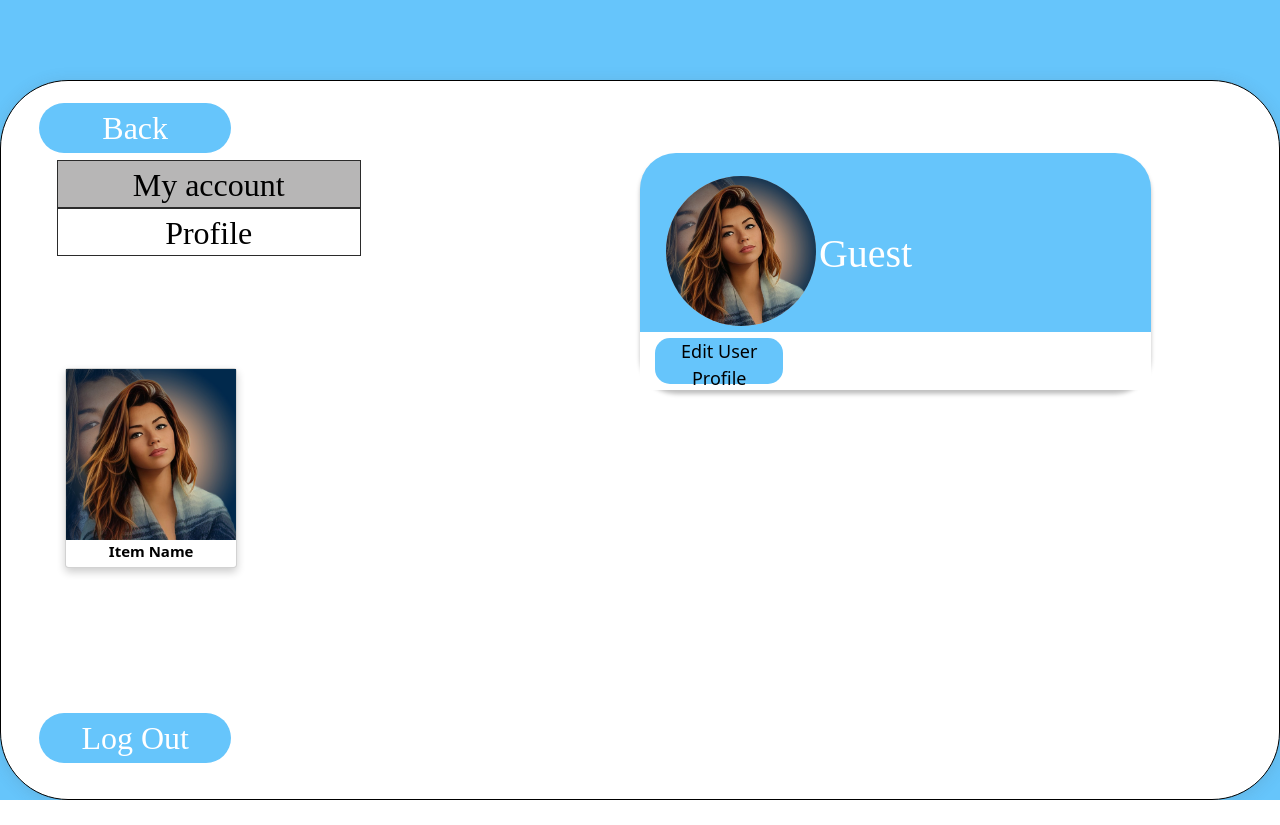
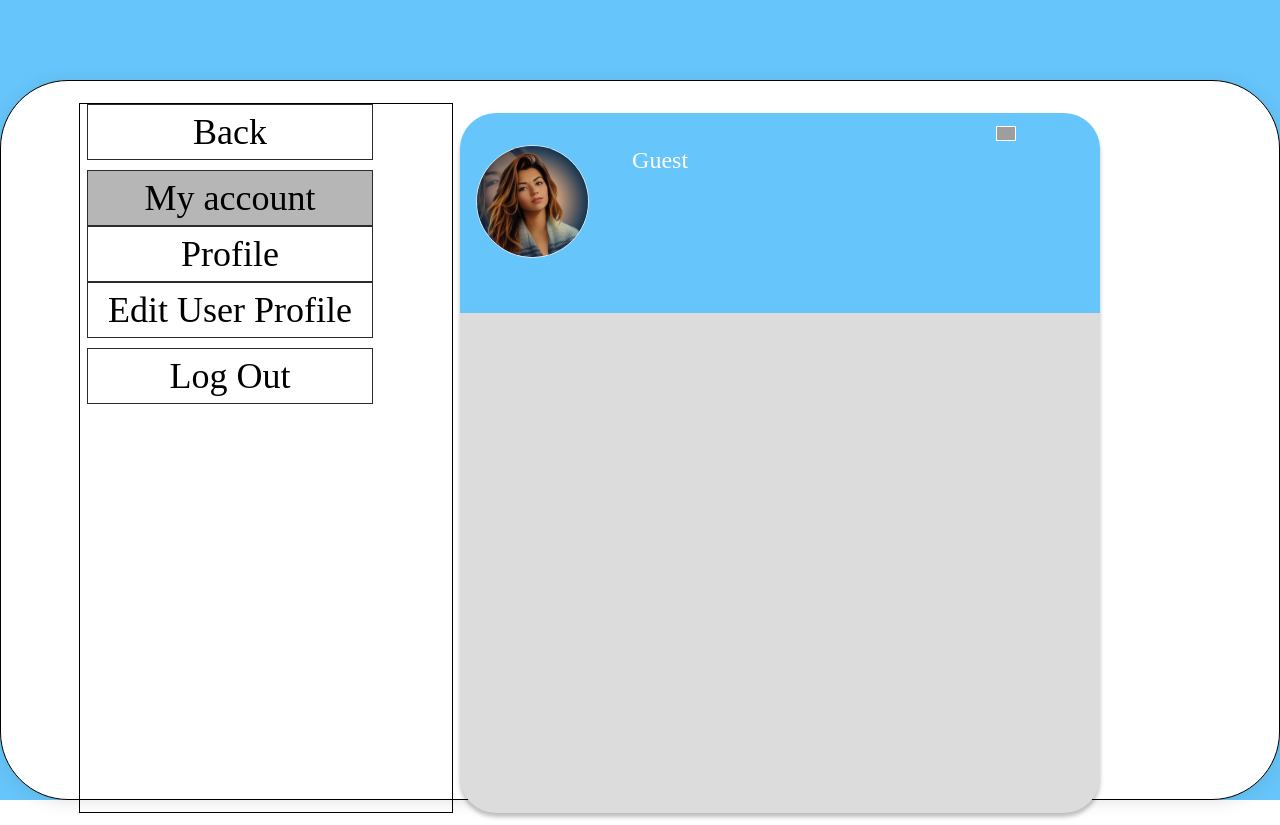
Before and after one commit to cse442-at-ub/project_s23-gamblers, a React (Create React App) app: page /Setting in a window 1280 px wide. Before the commit the page ends 800 px from the top, so only its background shows below. Built offline with nearby package versions, Linux system fonts and the light colour scheme; no server answers; grey boxes are pictures that could not be loaded.

Commit message:
setting page resizeable #45

```diff
--- a/src/components/Setting.css
+++ b/src/components/Setting.css
@@ -19,15 +19,19 @@ border: 1px solid #000000;
 box-shadow: 0px 2px 16px rgba(75, 75, 75, 0.15);
 border-radius: 68px;
 }
+.bg_change_icon{
+    width: 20px;
+    color:aliceblue;
+    border: 0.5px solid white;
+  }
 .Icon{
-position: absolute;
-width: 40%;
-height: 33%;
-left: 50%;
-top: 10%;
 background: #66C5FB;
+resize: vertical;
 box-shadow: 0px 4px 4px rgba(0, 0, 0, 0.25);
-border-radius: 36px;
+border-top-left-radius: 36px;
+border-top-right-radius: 36px;
+
+min-height: 200px;
 }
 .Iconw{
 position: absolute;
@@ -66,19 +70,20 @@ left: 50%;
 text-align: right;
 font-family: 'Poppins';
 font-style: normal;
-font-size: 40px;
+font-size: 24px;
+line-height: 1.25;
 color: #FFFFFF;
 }
 .LogOut{
-position: absolute;
-width: 15%;
-height: 7%;
-left: 3%;
-top: 88%;
+
+bottom: 1%;
 border-radius: 30px;
 background: #66C5FB;
 cursor: pointer;
 border: none;
+}
+.setting_bar{
+    margin-left: -250px
 }
 .LogOutFont{
 font-family: 'Poppins';
@@ -89,44 +94,30 @@ color: #FFFFFF;
 .BackFont{
 font-family: 'Poppins';
 font-style: normal;
-font-size: 32px;
+font-size: auto;
 color: #FFFFFF;
 }
 .Back{
-position: absolute;
-width: 15%;
-height: 7%;
-left: 3%;
-top: 3%;
-border-radius: 30px;
-background: #66C5FB;
-cursor: pointer;
-border: none;
+    border-radius: 30px;
+    background: #66C5FB;
+    border: none;
 }
 .Myaccount{
 box-sizing: border-box;
-position: absolute;
-left: 4.35%;
-right: 71.85%;
-top: 11.04%;
-bottom: 82.31%;
+width: 80%;
+
 background: rgb(183, 182, 182);
 border: 1px solid #2B2B2B;
-cursor: pointer;
 }
 .MyaccountFont{
 font-family: 'Poppins';
 font-style: normal;
-font-size: 32px;
+font-size: 200%;
 color: #000000;
 }
 .Profile{
 box-sizing: border-box;
-position: absolute;
-left: 4.35%;
-right: 71.85%;
-top: 17.69%;
-bottom: 75.66%;
+width: 80%;
 background: #FFFFFF;
 border: 1px solid #2B2B2B;
 cursor: pointer;
@@ -134,7 +125,7 @@ cursor: pointer;
 .ProfileFont{
 font-family: 'Poppins';
 font-style: normal;
-font-size: 32px;
+font-size: 200%;
 color: #000000;
 }
 .Back:hover {
@@ -153,22 +144,31 @@ background-color: rgb(100, 135, 175);
 background-color: rgb(100, 135, 175);
 }
 .circle{
-position: relative;
-height: 150px;
+position:inherit;
 width: 150px;
-left: 5%;
-right: 70%;
-top: 10%;
-bottom: 75%;
+left: 50px;
+top: 50px;
 background-color: #bbb;
+border:1px solid white;
 border-radius: 50%;
 display: inline-block;
 }
+.setting_roll{
+    background-color: gainsboro;
+    resize: vertical;
+    box-shadow: 0px 4px 4px rgba(0, 0, 0, 0.25);
+    border-bottom-left-radius: 36px;
+    border-bottom-right-radius: 36px;
+    min-height: 500px;
+}
 .img1{
-max-width: 100%;
-max-height: 100%;
+width: 80%;
+object-fit: cover;
 border-radius: 50%;
-display: block;
+border: 1px solid #e9e9e9;
+}
+.setting_left{
+    border: 1px solid #000000;
 }
 .img2{
 max-width: 100%;
--- a/src/components/Setting.js
+++ b/src/components/Setting.js
@@ -1,39 +1,25 @@
 import './Setting.css'
+import {Form,Col,Container,Row} from 'react-bootstrap/';
+import 'bootstrap/dist/css/bootstrap.min.css';
 import LogOut from './LogOut'
+import { Link } from 'react-router-dom';
 import {useState, useEffect} from 'react'
 import img1 from '../image/icon/unnamed.jpg'
+import bg_change from '../assets/images/another-change-4.png'
 import PopUp from "./PopUp"
 import EditWindow from './EditWindow'
-import { useCallback } from 'react'
 import axios from 'axios'
 
 
 function Setting(){
 
-    //const [buttonEditPopup, setEditPopup] = useState(false);
     const [buttonPopup, setButtonPopup] = useState(false);
     const [uid, setUid] = useState("")
-    // const [user, setUser] = useState([])
-    //function handleChange(newV){
-        //setEditPopup(newV)
-    //}
 
-    // useEffect(()=>{
-    //     handlerGetUser()
-    // },[])
-    // const handlerGetUser = () => {
-    //     axios.get(`https://www-student.cse.buffalo.edu/CSE442-542/2023-Spring/cse-442m/api/user/2`, "").then(function(response) {
-    //         setUser(response.data);
-    //     });
-    // }
-    // const handleLookChange = (event) =>{
-    //     setUid(event.target.value)
-    //     console.log(uid);
-    //     console.log(`https://www-student.cse.buffalo.edu/CSE442-542/2023-Spring/cse-442m/api/user/${uid}`);
-    // }
 
     const [guest, setGuest] = useState(true)
     const [guestName, setGuestName] = useState('Guest')
+    const [click_bg_ch, setClick_bg_ch] = useState(false)
     // TODO: dummy data, need actual data from server
     const [bg, setBg] = useState('')
     function fetchUserHandler() {
@@ -54,25 +40,6 @@ function Setting(){
         fetchUserHandler()
     }, [])
 
-    // const fetchUserHandler = useCallback(async () => {
-    //     try {
-
-    //         const response = await fetch('https://localhost/api/userinfo.php', { credentials: 'include' })
-    //         console.log(response.data)
-    //         if (!response.ok) {
-    //             throw new Error('Something went wrong!')
-    //         }
-    //         if (response.status === 401) {
-    //             setGuest(true)
-    //         }
-    //         if (response.status === 200) {
-    //             setGuest(false)
-    //         }
-
-    //     } catch (error) {
-    //         throw new Error('Something went wrong!')
-    //     }
-    // }, []);
 
 
 
@@ -80,27 +47,97 @@ function Setting(){
     return(
         <div className='Background'>
             <div className='Mainpage'>
-                <a href='/' >
-                <button type='button' className='Back' >
-                    <span className='BackFont'>Back</span>
+            <Container  className='mt-3 '>
+                <Row className='mt-3 mb-3 '>
+                    <Col className='setting_left' md={{ span: 4}} >
+                        <Link to='/' >
+                            <button type='button' className='Profile' >
+                                <span className='ProfileFont'>Back</span>
                             </button>
-                </a>
-                <button onClick={()=>setButtonPopup(true)} className='LogOut'>
-                    <span className='LogOutFont'>Log Out</span>
+                        </Link>
+                        <Row className='mt-3'>
+                            <Link to='/profile' >
+                            <button className='Myaccount'>
+                                <span className='MyaccountFont'>My account</span>
                             </button>
-                    <div className='Icon' style={{
+                            </Link>
+                        </Row>
+                        <Row>
+                            <Link to='/profile' >
+                            <button className='Profile'>
+                                <span className='ProfileFont'>Profile</span>
+                            </button>
+                            </Link>
+                        </Row>
+                        <Row>
+                            <Link>
+                            <button type='button' className='Profile'>
+                                <span className='ProfileFont'>Edit User Profile</span>
+                            </button>
+                            </Link>
+                        </Row>
+                        <Row className='mt-3'>
+                            <Link>
+                            <button onClick={()=>setButtonPopup(true)} className='Profile'>
+                                <span className='ProfileFont'>Log Out</span>
+                            </button>
+                            </Link>
+                        </Row>
+
+                    </Col>
+                    <Col md={{ span: 7}}>
+                        <Container className='mt-3 Icon' style={{
                             backgroundImage: `url(${"https://localhost/"+bg})`,
                             }}>
-                        <div className='circle'>
+                                    <Row>
+                                        <Col className='mt-5 mb-3' >
+                                            <Row>
+                                                <Col >
                                                     <img className='img1' src={img1} alt='icon' />
-                        </div>
-                        <div className='Username'>
-
+                                                </Col>
+                                                <Col >
                                                     <span className='UsernameFont'>{guestName}</span>
-                        </div>
+                                                </Col>
+                                            </Row>
+                                        </Col>
+                                        <Col className='mt-3 '>
+                                            <Row>
+                                                <Col ></Col>
+                                                <Col></Col>
+                                                <Col >
+                                                    <img className='bg_change_icon' src={bg_change} onClick={()=>{setClick_bg_ch(!click_bg_ch)}}/>
+                                                    {click_bg_ch ?
+                                                    <div className="form-group">
+                                                    <form >
+                                                        <label>
+                                                            <input type="file" name="images" id="images" />
+                                                            <div className="file-dummy UsernameFont"><span> select your background image</span>
 
                                                             </div>
-                    <div className='cardposition'>
+                                                        </label>
+                                                    </form>
+                                                    </div>
+                                                : null}
+                                                </Col>
+                                            </Row>
+
+                                        </Col>
+                                    </Row>
+
+                        </Container>
+                        <Container className='setting_roll'>
+
+
+                        </Container>
+                    </Col>
+                </Row>
+
+
+            </Container>
+
+
+
+                    {/* <div className='cardposition'>
                         <button className="card">
                             <a href='\iteminfo' >
                             <img className='img2' src={img1} alt=""/>
@@ -109,27 +146,19 @@ function Setting(){
                             </div>
                             </a>
                         </button>
+                    </div> */}
+
+                    {/* <a href='/profile' >
+
+
+                    </a> */}
+
                 </div>
-                <div className='Iconw'>
-
-                <a href='/profile' >
-                    <button type='button' className='Edituserprofile'>Edit User Profile</button>
                 <LogOut trigger={buttonPopup} setTrigger={setButtonPopup}>
                         </LogOut>
-                    </a>
 
 
-                </div>
-                <button className='Myaccount'>
-                    <span className='MyaccountFont'>My account</span>
-                </button>
-                <a href='/profile' >
-                <button className='Profile'>
-                    <span className='ProfileFont'>Profile</span>
-                </button>
-                </a>
 
-            </div>
         </div>
     )
 }
```
Lines whose indentation alone changed are shown as unchanged.
